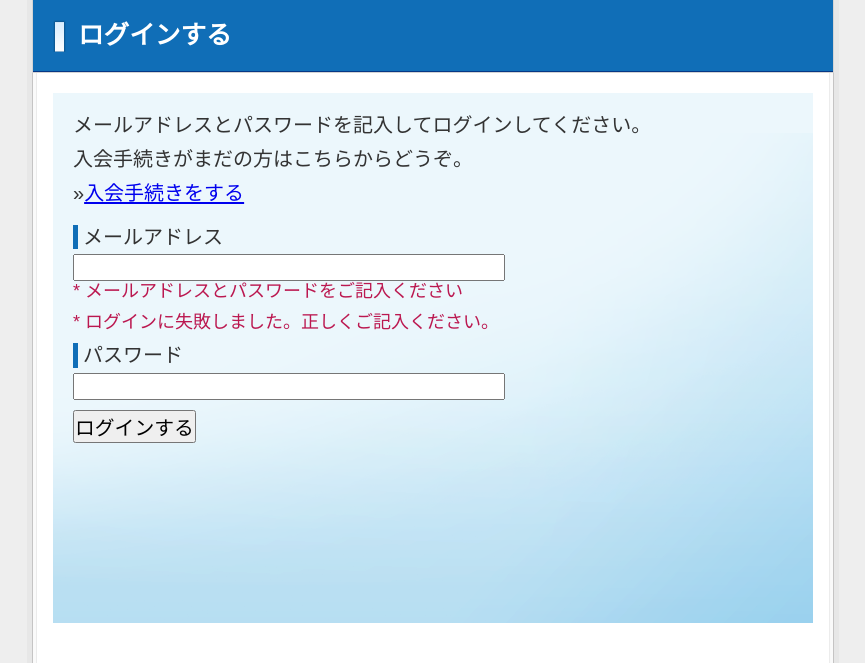
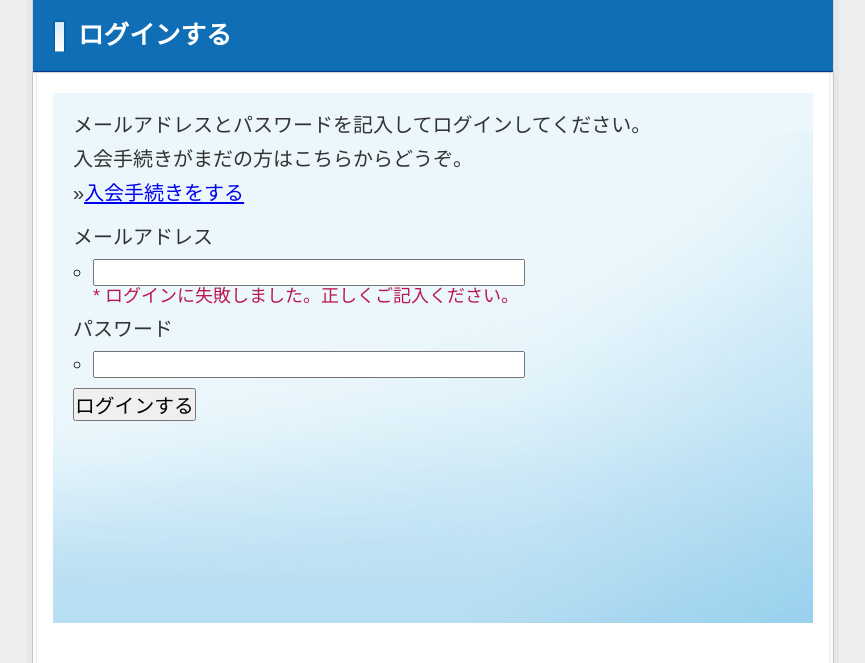
Before and after one commit to rinoa349/food_adventure, a PHP site: page /login.php in a window 1280 px wide. Shown: the top 663 px of the page, without its empty margins (207-1072 px from the left). Run offline with PHP 8.4, Linux system fonts and the light colour scheme.

Commit message:
Update login.php

```diff
--- a/login.php
+++ b/login.php
@@ -1,3 +1,19 @@
+<?php
+require('library.php');
+
+$error = [];
+$email = '';
+$password = '';
+
+if ($_SERVER['REQUEST_METHOD'] === 'POST') {
+    $email = filter_input(INPUT_POST, 'email', FILTER_SANITIZE_EMAIL);
+    $password = filter_input(INPUT_POST, 'password', FILTER_SANITIZE_STRING);
+    if ($email === '' || $password === '') {
+        $error['login'] = 'blank';
+    }
+}
+
+?>
 <!DOCTYPE html PUBLIC "-//W3C//DTD XHTML 1.0 Transitional//EN"
         "http://www.w3.org/TR/xhtml1/DTD/xhtml1-transitional.dtd">
 <html xmlns="http://www.w3.org/1999/xhtml">
@@ -15,22 +31,25 @@
     <div id="content">
         <div id="lead">
             <p>メールアドレスとパスワードを記入してログインしてください。</p>
+
             <p>入会手続きがまだの方はこちらからどうぞ。</p>
             <p>&raquo;<a href="join/">入会手続きをする</a></p>
         </div>
         <form action="" method="post">
-            <dl>
-                <dt>メールアドレス</dt>
-                <dd>
-                    <input type="text" name="email" size="35" maxlength="255" value=""/>
-                    <p class="error">* メールアドレスとパスワードをご記入ください</p>
+            <ul>
+                <p>メールアドレス</p>
+                <li>
+                    <input type="text" name="email" size="35" maxlength="255" value="<?php echo h($email); ?>"/>
+                    <?php if (isset($error['login']) && $error['login'] === 'blank') : ?>
+                        <p class="error">* メールアドレスとパスワードをご記入ください</p>
+                    <?php endif; ?>
                     <p class="error">* ログインに失敗しました。正しくご記入ください。</p>
-                </dd>
-                <dt>パスワード</dt>
-                <dd>
-                    <input type="password" name="password" size="35" maxlength="255" value=""/>
-                </dd>
-            </dl>
+                </li>
+                <p>パスワード</p>
+                <li>
+                    <input type="password" name="password" size="35" maxlength="255" value="<?php echo h($password); ?>"/>
+                </li>
+            </ul>
             <div>
                 <input type="submit" value="ログインする"/>
             </div>
```
